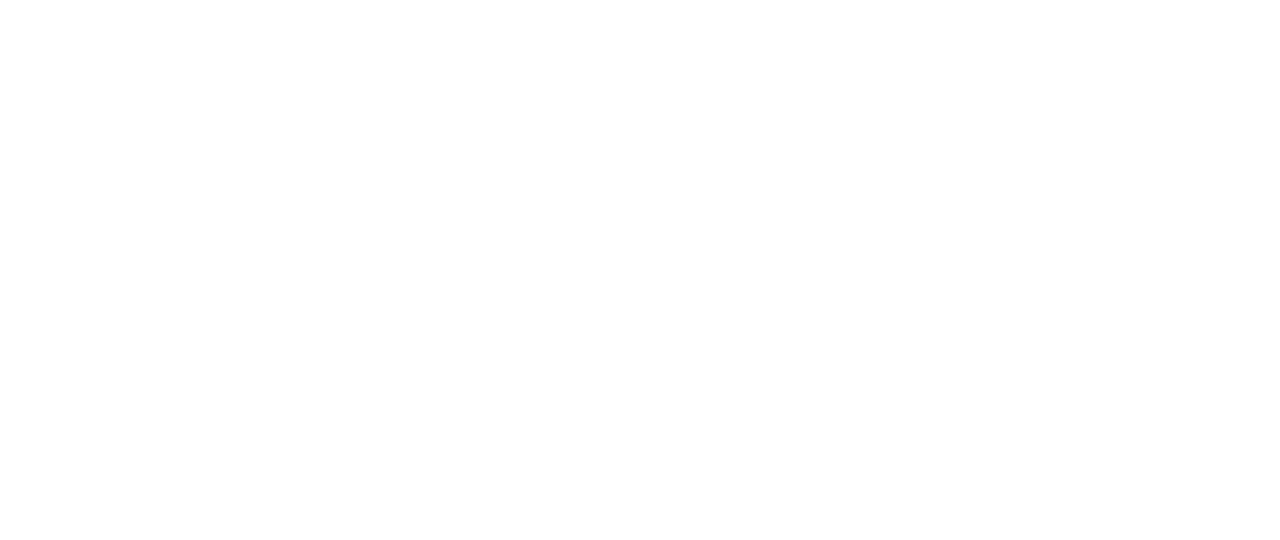
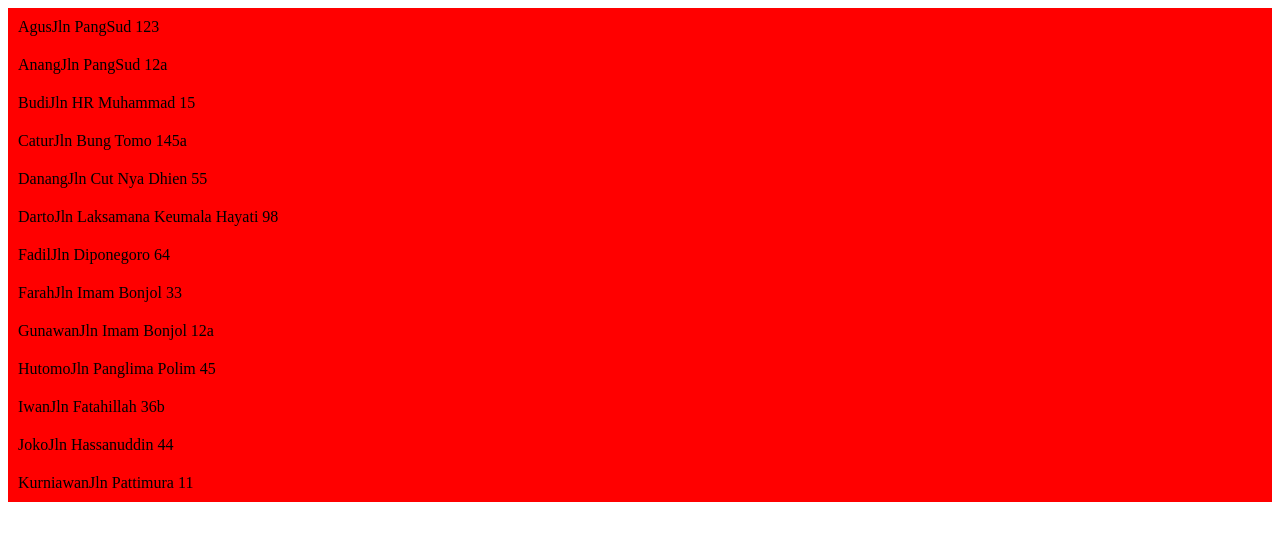
Before and after one commit to pujie/sentot, a plain HTML site: page index.html in a window 1280 px wide. Drawn offline with nearby package versions, Linux system fonts and the light colour scheme.

Commit message:
add stylesheet

```diff
--- a/index.html
+++ b/index.html
@@ -1,5 +1,6 @@
 <html>
   <head>
+	  <link rel='stylesheet' href='sentot.css' />
 	  <script type='text/javascript' src='http://code.jquery.com/jquery-latest.js'></script>
 	  <script type='text/javascript' src='dataSource.js'></script>
 	  <script type='text/javascript' src='sentot.js'></script>
@@ -14,7 +15,8 @@
 		console.log("texst");
 		$('#lumajang').sentot({
 			dataSource:monyet,
-			itemPerPage:4
+			itemPerPage:4,
+			fields:['name','address']
 		});
 	}(jQuery));
   </script>
--- /dev/null
+++ b/sentot.css
@@ -0,0 +1,4 @@
+.item{
+	background: red;
+	padding:10px;
+}
--- a/sentot.js
+++ b/sentot.js
@@ -1,14 +1,28 @@
 $.fn.sentot = function(options){
 	var settings = $.extend({
 		dataSource:[],
+		fields:[],
 		itemPerPage:0,
 		orderBy:"name",
 		orderType:"asc",
 		maxButtonNumber:5
 	},options);
-	var obj = jQuery.parseJSON(settings.dataSource),
+
+	var that = this,
+		obj = jQuery.parseJSON(settings.dataSource),
 		objCount = obj.length;
+		console.log("fields length",settings.fields.length);
+		for(x=0;x<settings.fields.length;x++){
+			console.log("field",settings.fields[x]);
+		}
 	for(x=0;x<obj.length;x++){
+		str='';
+		for(y=0;y<settings.fields.length;y++){
+			str+=obj[x][settings.fields[y]];
+		}
+		that.append('<div class="item">'+str+'</div>');
+
+
 		console.log(obj[x].name,obj[x].address);
 	}
 	console.log("Total Item:",objCount);
```
